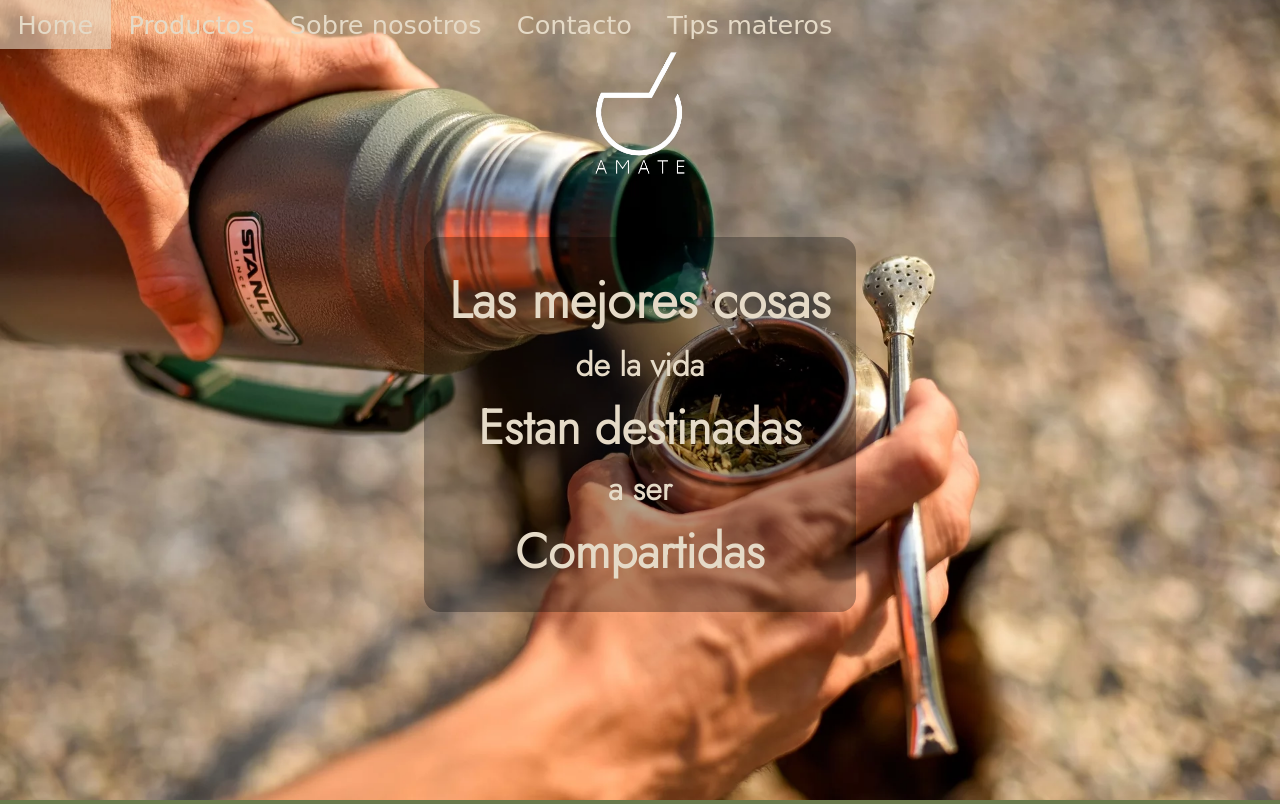
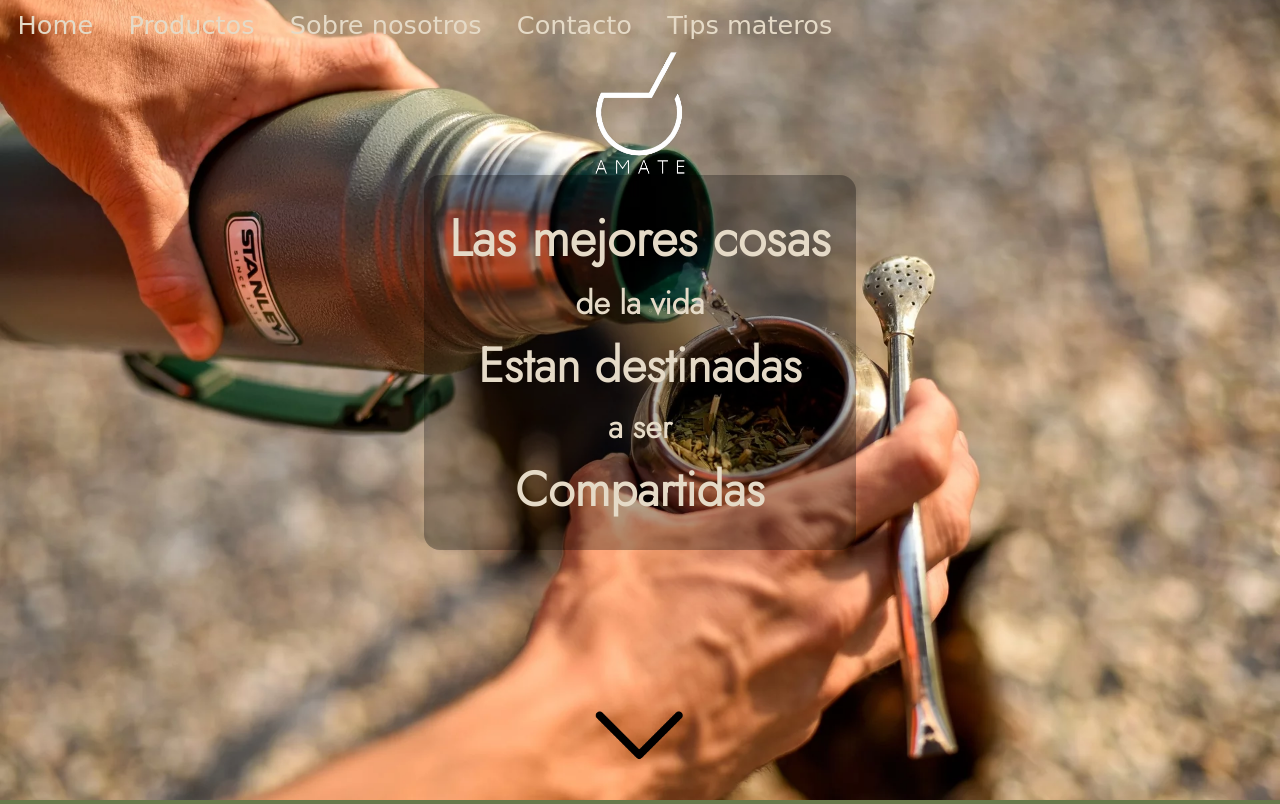
Before and after one commit to juanbaquiroga/AMATE, a website: page index.html in a window 1280 px wide. Shown: the top 804 px of the page. Drawn offline with Linux system fonts and the light colour scheme; a web font is replaced by a local one.

Commit message:
se agrego y se le aplicaron estilos a un elemento en el inde (flecha)

```diff
--- a/index.html
+++ b/index.html
@@ -25,9 +25,8 @@
             </a>
         </div>
     </header>
-    <main>
     <!--hero-->
-        <div class="hero">
+    <main class="hero">
         <!--nav-->
         <nav class="menu">
             <ul>
@@ -55,6 +54,7 @@
             </ul>
         </nav>
 
+        <!--texto hero-->
         <div class="containerHero">
                 <h1 class="h1Hero">Las mejores cosas</h1>
                 <h3 class="h3Hero">de la vida</h3>
@@ -62,9 +62,12 @@
                 <h3 class="h3Hero">a ser</h3>
                 <h2 class="h2Hero">Compartidas</h2>
         </div>
+        <div class="flecha">
+            <a href="#body"><img src="img/botones/flecha.png" alt=""></a>
         </div>
     </main>
-    <section class="body">
+    <!---->
+    <section class="body" id="body">
 
         <div class="imgBody01">
             <img src="img/fotos/img11.jpg" alt="mate cebado con un termo detras">
--- a/scss/layout/_hero.scss
+++ b/scss/layout/_hero.scss
@@ -1,3 +1,6 @@
+html{
+    scroll-behavior: smooth;
+}
 .hero{
     display: flex;
     background-image: url(../img/fotos/img1.jpg);
@@ -7,6 +10,7 @@
     background-size: cover;
     background-position: center;
     flex-flow: column ;
+
     .containerHero{
         padding: 1.3rem;
         border-radius: 1rem;
@@ -17,4 +21,15 @@
             margin: 0.3rem;
         }
     }
+    .flecha{
+        display: flex;
+        justify-content: center;
+        a{
+            img{
+                width: 5rem;
+            }
+        }
+    }
 }
+.body{
+}
--- a/scss/pages/_index.scss
+++ b/scss/pages/_index.scss
@@ -1,6 +1,9 @@
+
+
 .body{
     padding: 1.6rem 1rem;
     background-color:$color_bg;
+
     .imgBody01{
         grid-area: imgBody01;
         @include img-izq;
--- a/scss/utilities/_media.scss
+++ b/scss/utilities/_media.scss
@@ -16,13 +16,14 @@
         ul{
             ul{
                 li{
-                    width: 5.9rem;
+                    width: 5.85rem;
                 }
             }
         }
     }
 
 /*hero*/
+    .hero{
         .h1Hero{
             font-size: 2.6rem;
         }
@@ -31,6 +32,14 @@
         }
         .h3Hero{
             font-size: 1.6rem;
+        }
+        .flecha{
+            a{
+                img{
+                    width: 6rem;
+                }
+            }
+        }
     }
 
 
@@ -249,6 +258,7 @@
     }
 
     /*hero*/
+    .hero{
         .h1Hero{
             font-size: 3.2rem;
         }
@@ -257,6 +267,14 @@
         }
         .h3Hero{
             font-size: 2rem;
+        }
+        .flecha{
+            a{
+                img{
+                    width: 7.5rem;
+                }
+            }
+        }
     }
 
 /*body home*/
```
Also changed, not shown: css/style.css, img/botones/flecha.png (added). Lines whose indentation alone changed are shown as unchanged.
